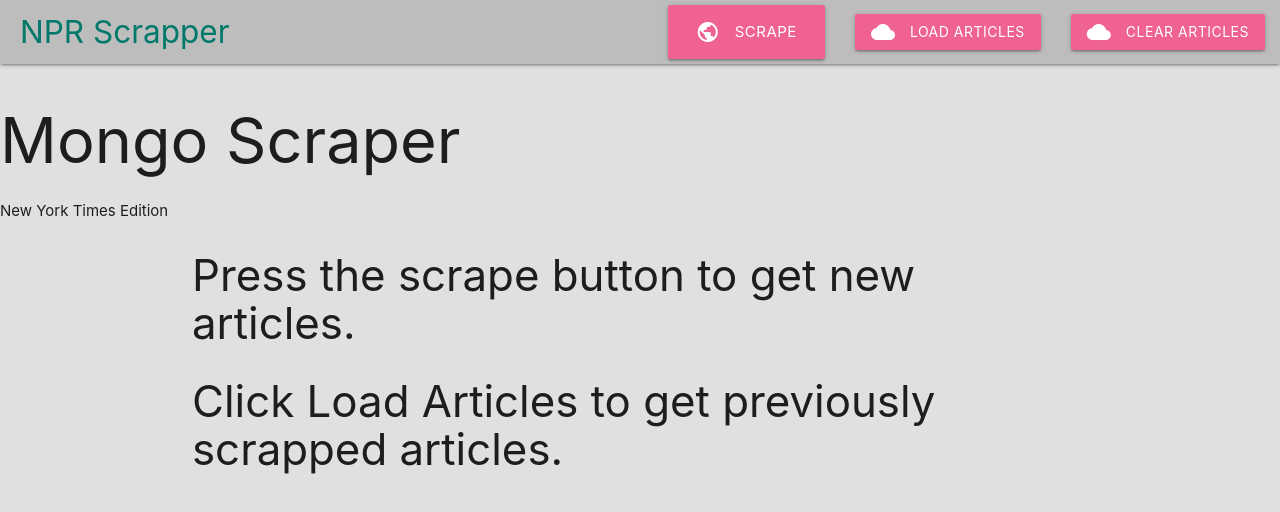
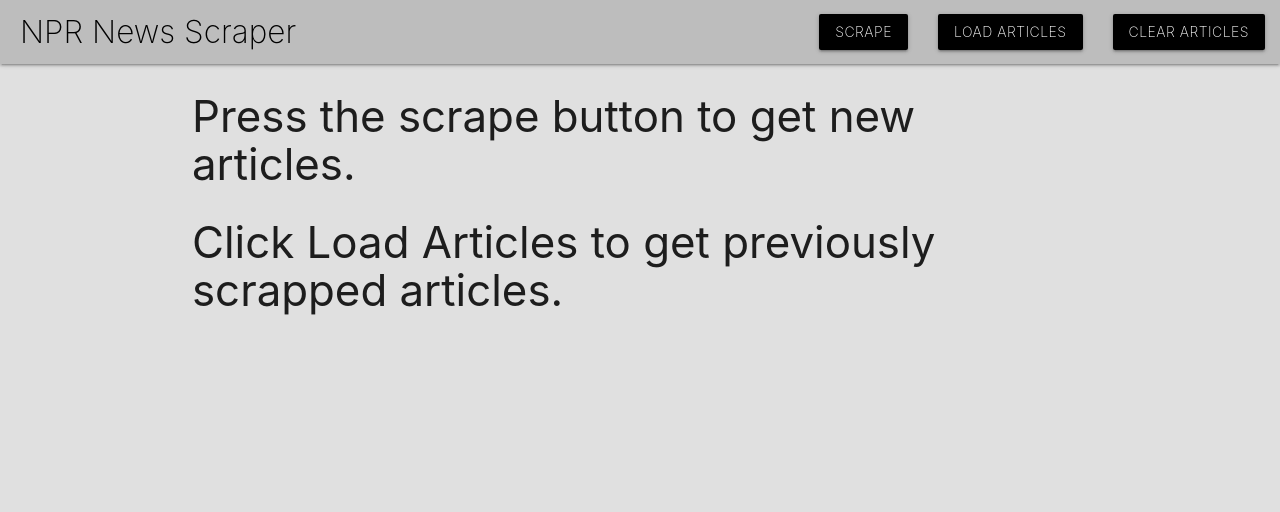
Before and after one commit to AQM28202/Scraper, a website: page public/index.html in a window 1280 px wide. Drawn offline with nearby package versions, Linux system fonts and the light colour scheme.

Commit message:
css styling

```diff
--- a/public/index.html
+++ b/public/index.html
@@ -14,28 +14,18 @@
   <div class="navbar-fixed">
     <nav>
       <div class="nav-wrapper grey lighten-1">
-        <a href="#" class="brand-logo" style="color:#00796b;">NPR Scrapper</a>
+        <a href="#" class="brand-logo" style="color:#000;">NPR News Scraper</a>
         <ul class="right hide-on-med-and-down">
-          <li><a class="waves-effect waves-light btn-large pink lighten-2" id="scrapeButton">Scrape <i
-                class="material-icons left">public</i></a></li>
-          <li><a class="waves-effect waves-light btn pink lighten-2" id="loadButton">Load Articles <i
-                class="material-icons left">cloud</i></a></li>
-          <li><a class="waves-effect waves-light btn pink lighten-2" id="clearArticles">Clear Articles <i
-                class="material-icons left">cloud</i></a></li>
+          <li><a class="waves-effect waves-light btn black lighten-2" id="scrapeButton">Scrape</a></li>
+          <li><a class="waves-effect waves-light btn black lighten-2" id="loadButton">Load Articles</a></li>
+          <li><a class="waves-effect waves-light btn black lighten-2" id="clearArticles">Clear Articles</a></li>
         </ul>
       </div>
     </nav>
   </div>
-  <div class="jumbotron text-center">
-    <div class="overlay">
-    </div>
-    <div class="background-image">
-    </div>
-    <div class="caption">
-      <h1>Mongo Scraper</h1>
-      <p>New York Times Edition</p>
-    </div>
-  </div>
+
+
+
   <div class="container mt" id="wrapper">
     <div class="row" id="articles">
       <h3>Press the scrape button to get new articles. </h3>
--- a/public/style.css
+++ b/public/style.css
@@ -11,11 +11,14 @@
 }
 
 a {
-    color: #00796b;
+    color: #000;
+    font-size: 20px;
+    font-weight: 200;
+
 }
 
 .card-content {
-    font-size: 18px;
+    font-size: 14px;
 }
 
 #addNote, #seeNote {
@@ -26,3 +29,6 @@
     float: right;
     width: 30%;
 }
+.pink.lighten-2 {
+    background-color: #000 !important;
+}
```
